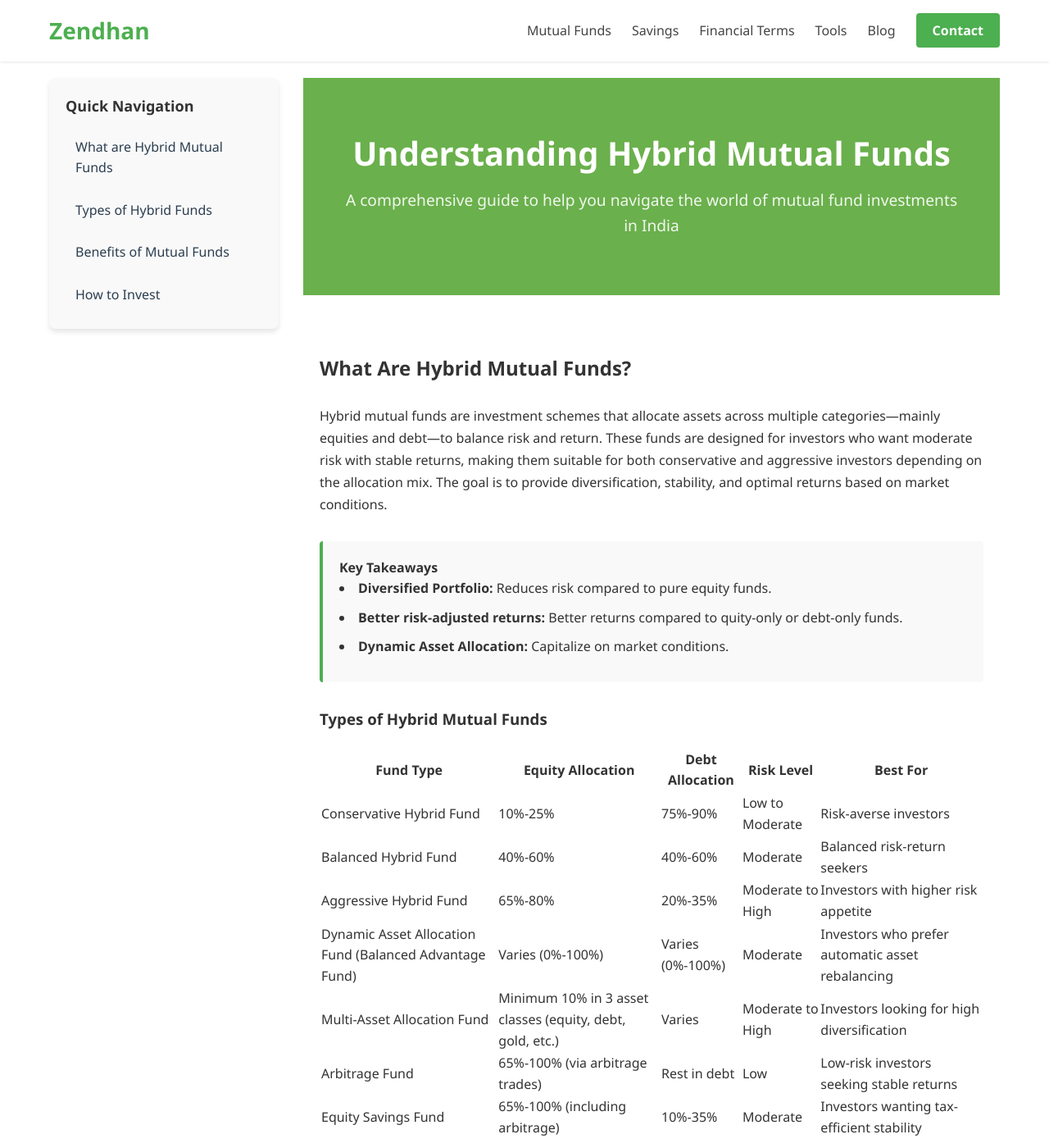
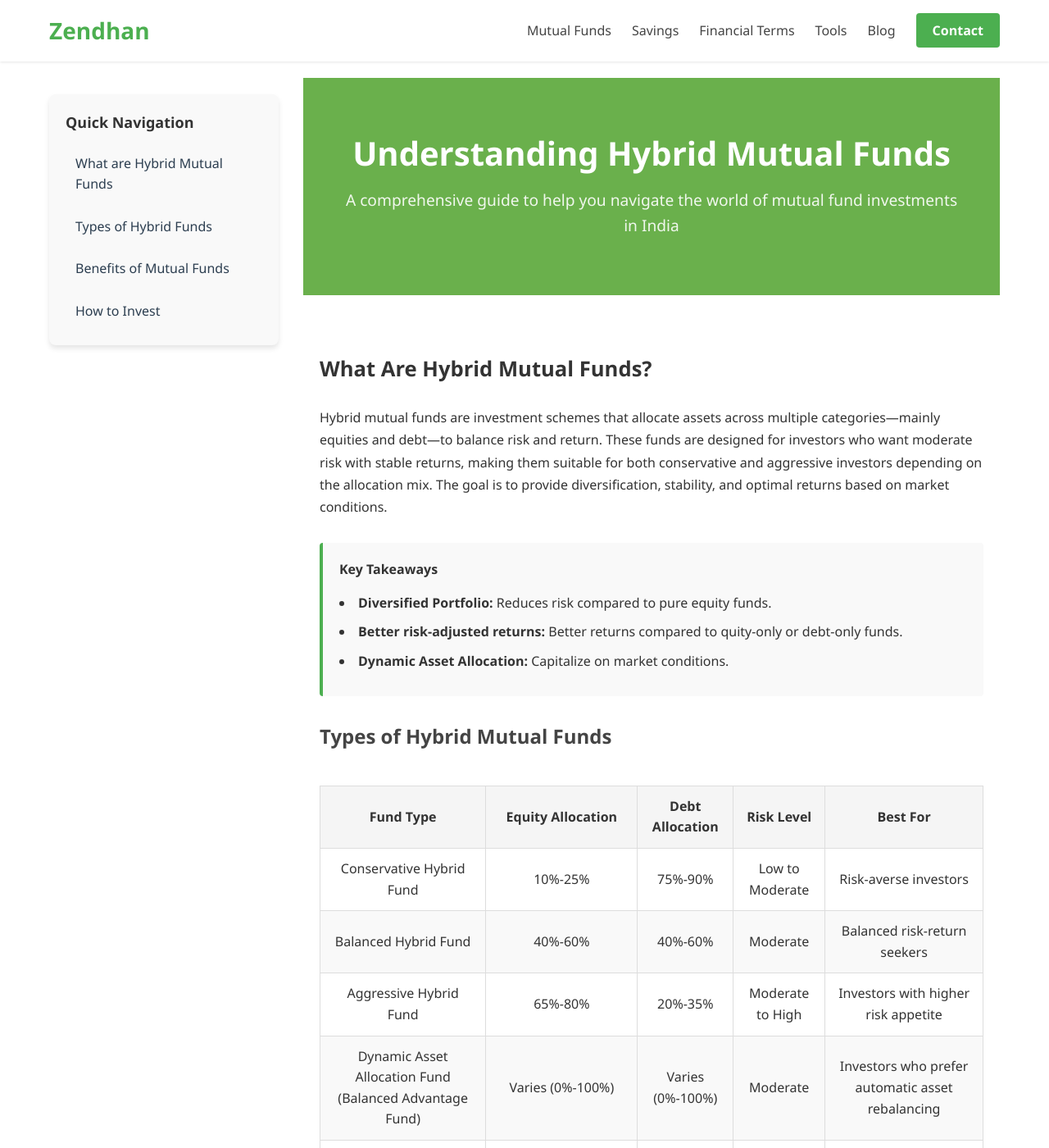
Before and after one commit to nandan11/zendhan, a Jekyll site: the page built from hybrid-funds.html, in a window 1280 px wide and 1400 px high. Shown: the whole window at 82% size. Built offline with Jekyll 4.4.1, drawn with Linux system fonts in a browser that asks for light colours.

Commit message:
Update hybrid-funds.css

```diff
--- a/assets/css/hybrid-funds.css
+++ b/assets/css/hybrid-funds.css
@@ -1,8 +1,6 @@
-/* Debt Funds CSS - Extracted from mutual-funds.css but maintained as a separate stylesheet */
-
 /* Scroll padding for anchor links */
 html {
-  scroll-padding-top: 120px; /* Adjust this value based on your header height */
+  scroll-padding-top: 120px;
 }
 
 /* Page layout structure */
@@ -23,81 +21,8 @@
   margin-top: 0;
 }
 
-/* Content block styling */
-.content-block {
-  margin-bottom: 40px;
-}
 
-.content-block p {
-  margin-bottom: 20px;
-  line-height: 1.7;
-}
-
-.content-block h2 {
-  margin-top: 40px;
-  margin-bottom: 25px;
-}
-
-.content-block h3 {
-  margin-top: 30px;
-  margin-bottom: 20px;
-}
-
-.content-block ul, .content-block ol {
-  margin-bottom: 25px;
-  margin-left: 25px;
-}
-
-.content-block li {
-  margin-bottom: 10px;
-}
-
-
-
-/* Info cards and example blocks */
-.info-card {
-  background-color: #f9f9f9;
-  border-left: 4px solid #4CAF50;
-  padding: 20px;
-  margin: 30px 0;
-  border-radius: 4px;
-}
-
-.example-block {
-  background-color: #f5f5f5;
-  padding: 20px;
-  border-radius: 4px;
-  margin: 20px 0;
-}
-
-.example-block ul {
-  margin-left: 25px;
-}
-
-/* Fund examples */
-.fund-example {
-  margin: 30px 0;
-  padding: 20px;
-  border-radius: 8px;
-  background-color: #f9f9f9;
-  box-shadow: 0 2px 5px rgba(0,0,0,0.1);
-}
-
-/* FAQ styling */
-.faq-item {
-  margin-bottom: 30px;
-  border-bottom: 1px solid #eee;
-  padding-bottom: 25px;
-}
-
-/* Page layout with sidebar */
-.page-layout {
-  display: flex;
-  max-width: 1200px;
-  margin: 0 auto;
-  padding: 20px;
-}
-
+/* Quick navigation sidebar */
 .quick-navigation {
   position: sticky;
   top: 20px;
@@ -116,6 +41,7 @@
   flex-shrink: 0;
   z-index: 1;
 }
+
 /* Right side content container */
 .right-content {
   display: flex;
@@ -159,34 +85,6 @@
   color: #4CAF50;
 }
 
-
-/* Call to action box */
-.cta-box {
-  background-color: #f9f9f9;
-  border-radius: 8px;
-  padding: 25px;
-  margin: 30px 0;
-  text-align: center;
-  box-shadow: 0 2px 10px rgba(0, 0, 0, 0.05);
-}
-
-.cta-button {
-  display: inline-block;
-  background-color: #4CAF50;
-  color: white;
-  padding: 12px 20px;
-  border-radius: 5px;
-  text-decoration: none;
-  margin-top: 15px;
-  transition: background-color 0.3s;
-  font-weight: bold;
-}
-
-.cta-button:hover {
-  background-color: #388E3C;
-}
-
-
 /* Page title styling */
 .page-title {
   display: flex;
@@ -218,15 +116,329 @@
   margin: 0 auto;
 }
 
+/* Content blocks */
+.content-block {
+  margin-bottom: 40px;
+  display: block; /* Ensure visibility */
+  width: 100%;
+}
+
 .content-block:first-of-type {
-  margin-top: 10px; /* Reduced from 20px to decrease space after title */
+  margin-top: 0;
+}
+
+.content-block p {
+  margin-bottom: 20px;
+  line-height: 1.7;
+}
+
+.content-block h2 {
+  margin-top: 40px;
+  margin-bottom: 25px;
+  font-size: 1.6rem;
+  color: #333;
+}
+
+.content-block h3 {
+  margin-top: 30px;
+  margin-bottom: 20px;
+  font-size: 1.5rem;
+  color: #444;
+}
+
+.content-block ul, .content-block ol {
+  margin-bottom: 25px;
+  margin-left: 25px;
+}
+
+.content-block li {
+  margin-bottom: 10px;
+  line-height: 1.6;
 }
 
 /* Main headings */
 .main-content h2:first-of-type,
-h2[id="what-are-debt-funds"] {
+h2[id="what-are-equity-funds"] {
   margin-top: 10px;
+}
 
+/* Info cards and example blocks */
+.info-card {
+  background-color: #f9f9f9;
+  border-left: 4px solid #4CAF50;
+  padding: 20px;
+  margin: 30px 0;
+  border-radius: 4px;
+}
+
+.info-card h4 {
+  margin-top: 0;
+  margin-bottom: 15px;
+  color: #333;
+}
+
+.example-block {
+  background-color: #f5f5f5;
+  padding: 20px;
+  border-radius: 4px;
+  margin: 20px 0;
+}
+
+.example-block ul {
+  margin-left: 25px;
+}
+
+/* Two-column layouts */
+.two-column {
+  display: grid;
+  grid-template-columns: repeat(auto-fit, minmax(280px, 1fr));
+  gap: 25px;
+  margin: 25px 0;
+}
+
+/* Fund type cards */
+.fund-type {
+  background-color: white;
+  border-radius: 8px;
+  padding: 20px;
+  box-shadow: 0 2px 10px rgba(0, 0, 0, 0.05);
+  margin-bottom: 20px;
+  height: 100%;
+  display: flex;
+  flex-direction: column;
+  min-height: 300px;
+  justify-content: space-between;
+}
+
+.fund-type h4 {
+  margin-top: 0;
+  margin-bottom: 15px;
+  color: #333;
+}
+
+/* Fund examples */
+.fund-example {
+  margin: 30px 0;
+  padding: 20px;
+  border-radius: 8px;
+  background-color: #f9f9f9;
+  box-shadow: 0 2px 5px rgba(0,0,0,0.1);
+}
+
+.fund-example h3 {
+  margin-top: 0;
+  color: #333;
+}
+
+.fund-details {
+  display: grid;
+  grid-template-columns: 1fr 2fr;
+  gap: 20px;
+}
+
+/* Risk meter styling */
+.risk-level {
+  display: flex;
+  flex-direction: column;
+  margin: 15px 0;
+  width: 100%;
+}
+
+.risk-level span {
+  font-size: 14px;
+  font-weight: 600;
+  margin-bottom: 8px;
+  white-space: nowrap;
+  display: inline-block;
+}
+
+.risk-meter-container {
+  position: relative;
+  width: 100%;
+  height: 30px;
+  margin-bottom: 5px;
+}
+
+.risk-meter-scale {
+  height: 8px;
+  width: 100%;
+  border-radius: 4px;
+  background: linear-gradient(to right, #4CAF50, #FFEB3B, #FF5252);
+  position: relative;
+}
+
+.risk-pointer {
+  position: absolute;
+  top: -8px;
+  width: 0;
+  height: 0;
+  border-left: 8px solid transparent;
+  border-right: 8px solid transparent;
+  border-top: 12px solid #333;
+  transform: translateX(-50%);
+}
+
+/* Position indicators for different risk levels */
+.risk-very-low {
+  left: 10%;
+}
+
+.risk-low {
+  left: 25%;
+}
+
+.risk-medium {
+  left: 50%;
+}
+
+.risk-high {
+  left: 75%;
+}
+
+.risk-very-high {
+  left: 90%;
+}
+
+.risk-labels {
+  display: flex;
+  justify-content: space-between;
+  margin-top: 5px;
+  font-size: 12px;
+  color: #666;
+  width: 100%;
+  padding: 0 2px;
+}
+
+/* Button styling */
+.learn-more-button, .cta-button {
+  display: flex;
+  align-items: center;
+  justify-content: center;
+  min-height: 44px;
+  background-color: #4CAF50;
+  color: white;
+  padding: 10px 15px;
+  border-radius: 5px;
+  text-decoration: none;
+  margin-top: 15px;
+  transition: background-color 0.3s;
+  text-align: center;
+}
+
+.fund-type .learn-more-button {
+  width: 100%;
+  align-self: flex-end;
+}
+
+.learn-more-button:hover, .cta-button:hover {
+  background-color: #388E3C;
+}
+
+/* CTA box */
+.cta-box {
+  background-color: #f5f5f5;
+  padding: 25px;
+  border-radius: 8px;
+  margin: 30px 0;
+  text-align: center;
+}
+
+.cta-box h3 {
+  margin-top: 0;
+}
+
+/* Table styling */
+.performance-table {
+  width: 100%;
+  border-collapse: collapse;
+  margin: 20px 0;
+}
+
+.performance-table th,
+.performance-table td {
+  padding: 12px;
+  text-align: center;
+  border: 1px solid #ddd;
+}
+
+.performance-table th {
+  background-color: #f5f5f5;
+  font-weight: bold;
+}
+
+.performance-table tr:nth-child(even) {
+  background-color: #f9f9f9;
+}
+
+.table-footnote {
+  font-size: 0.9rem;
+  color: #666;
+  margin-top: 10px;
+}
+
+/* Chart container */
+.chart-container {
+  margin: 30px 0;
+  text-align: center;
+}
+/* Table responsive styling */
+.table-responsive {
+  width: 100%;
+  overflow-x: auto;
+  -webkit-overflow-scrolling: touch;
+  margin-bottom: 20px;
+  border-radius: 4px;
+}
+
+/* Ensure the table takes full width of its container */
+.table-responsive .performance-table {
+  margin-bottom: 0;
+  min-width: 650px; /* Set a minimum width for the table */
+}
+
+/* Make sure the main container doesn't overflow */
+.main-content {
+  overflow-x: hidden;
+}
+
+/* Ensure page container doesn't cause horizontal scroll */
+.page-layout {
+  overflow-x: hidden;
+  width: 100%;
+}
+
+/* Navigation links for subtopics */
+.subtopic-navigation {
+  display: flex;
+  flex-wrap: wrap;
+  gap: 10px;
+  margin: 25px 0;
+}
+
+.subtopic-navigation a {
+  background-color: #f5f5f5;
+  padding: 10px 15px;
+  border-radius: 5px;
+  text-decoration: none;
+  color: #333;
+  transition: all 0.3s ease;
+}
+
+.subtopic-navigation a:hover {
+  background-color: #e0e0e0;
+  color: #4CAF50;
+}
+
+/* FAQ section */
+.faq-item {
+  margin-bottom: 30px;
+  border-bottom: 1px solid #eee;
+  padding-bottom: 25px;
+}
+
+.faq-item h4 {
+  margin-bottom: 15px;
+  color: #333;
 }
 
 /* FAQ Accordion styling */
@@ -296,18 +508,6 @@
   margin-bottom: 15px;
 }
 
-/* Standard FAQ styling (non-accordion) */
-.faq-item {
-  margin-bottom: 30px;
-  border-bottom: 1px solid #eee;
-  padding-bottom: 25px;
-}
-
-.faq-item h4 {
-  margin-bottom: 15px;
-  color: #333;
-}
-
 /* Responsive adjustments */
 @media (max-width: 768px) {
   .page-layout {
@@ -323,12 +523,13 @@
     margin-right: -5px;
     width: calc(100% + 10px);
   }
+
   .page-title {
-    order: -1;
+    order: -1; /* Ensures title comes first */
     width: 100%;
     margin-bottom: 20px;
   }
-   .quick-navigation {
+  .quick-navigation {
     order: 0;
     width: 100%;
     min-width: 100%;
@@ -355,11 +556,11 @@
 
   }
 
-   header, .site-header {
+  header, .site-header {
     position: relative;
     z-index: 10; /* Higher z-index than the navigation */
   }
-  /* If you have a hamburger menu, ensure it stays on top */
+
   .hamburger-menu, .site-logo {
     position: relative;
     z-index: 11; /* Even higher z-index */
```
